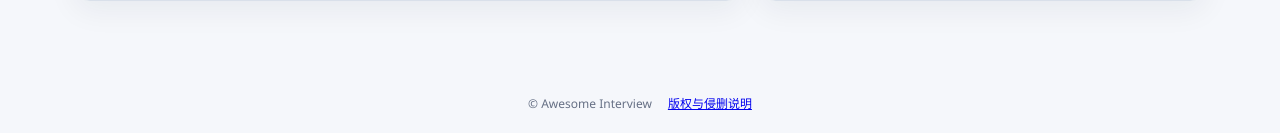
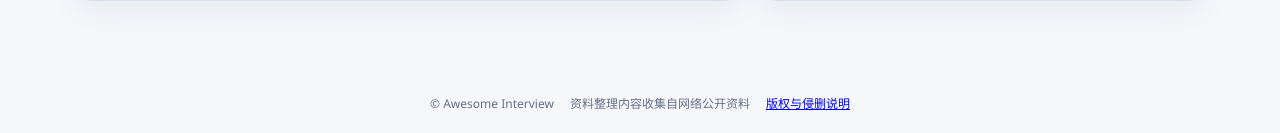
Before and after one commit to a-big-fish/awesome-interview, a FastAPI app: page /my-schedule/experiences in a window 1280 px wide. Shown: the part 923-1056 px from the top of the page. Run offline with FastAPI, Linux system fonts and the light colour scheme; some libraries are stand-ins or nearby versions.

Commit message:
docs: clarify public source of collected experiences

```diff
--- a/app/templates/copyright.html
+++ b/app/templates/copyright.html
@@ -4,7 +4,7 @@
 {% block content %}
 <article class="card personal-form-page copyright-page">
   <h1>版权与侵删说明</h1>
-  <p>面经广场中的“资料整理”内容来自用户收集的面经资料。能确认原作者的内容会保留原作者署名；未注明原作者的内容不作归属推断。</p>
+  <p>面经广场中标注“资料整理”的内容，从网络公开资料收集并整理。能确认原作者的内容会保留原作者署名；未注明原作者的内容不作归属推断。</p>
   <p>这些资料仅供学习交流。若您是权利人，认为相关内容侵犯了您的权益，请通过项目的 <a href="https://github.com/a-big-fish/awesome-interview/issues">GitHub Issues</a> 提供面经链接及权属说明。核实后会及时删除相关内容。</p>
 </article>
 {% endblock %}
--- a/app/templates/personal_base.html
+++ b/app/templates/personal_base.html
@@ -12,7 +12,7 @@
 </a>
 {% endblock %}
 {% block scripts %}<script src="{{ asset_url('js/personal_navigation.js') }}" defer></script><script src="{{ asset_url('js/personal_page_cache.js') }}" defer></script><script src="{{ asset_url('js/interview_experience.js') }}" defer></script>{% endblock %}
-{% block footer %}<footer class="personal-site-footer"><span>© Awesome Interview</span><a href="/copyright">版权与侵删说明</a></footer>{% endblock %}
+{% block footer %}<footer class="personal-site-footer"><span>© Awesome Interview</span><span>资料整理内容收集自网络公开资料</span><a href="/copyright">版权与侵删说明</a></footer>{% endblock %}
 {% block navigation %}
 <button class="mobile-nav-toggle" type="button" aria-label="展开导航" aria-controls="personal-page-nav" aria-expanded="true" data-mobile-nav-toggle><span aria-hidden="true"></span><span aria-hidden="true"></span><span aria-hidden="true"></span></button>
 <nav class="page-nav" id="personal-page-nav">
```
